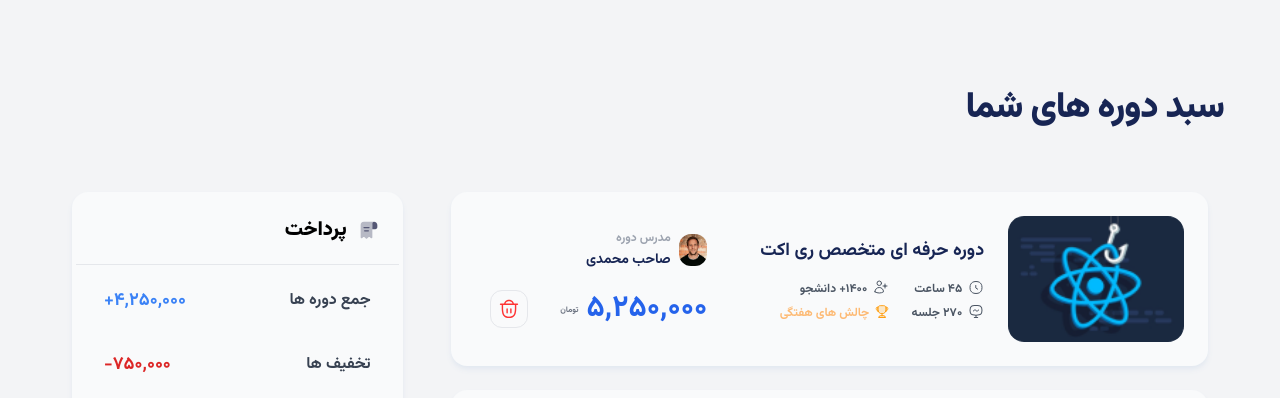
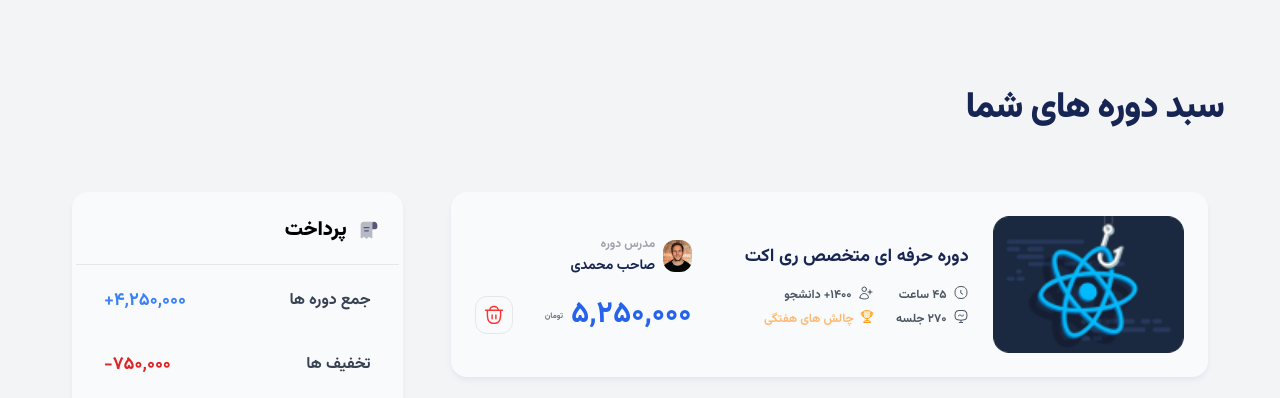
Before and after one commit to MohammadmehdiJamalpour/bt-tailwind-task, a website: page public/index.html in a window 1280 px wide. Shown: the top 398 px of the page. Drawn offline with nearby package versions, Linux system fonts and the light colour scheme.

Commit message:
final version

```diff
--- a/public/index.html
+++ b/public/index.html
@@ -38,7 +38,7 @@
             >
               <!-- course picture  -->
               <div
-                class="w-1/3 lg:min-w-28 xl:min-w-max rounded-2xl max-w-xs max-h-xs"
+                class="w-1/2 lg:min-w-28 xl:min-w-max rounded-2xl md:max-w-xs md:max-h-xs"
               >
                 <img
                   class="block w-full h-full rounded-2xl"
@@ -197,7 +197,7 @@
                 >
                   <!-- course teacher -->
                   <div
-                    class="hidden lg:flex items-center justify-center w-full  gap-x-2"
+                    class="hidden lg:flex items-center justify-center w-full gap-x-2"
                   >
                     <img
                       :src="course.teacherImg"
```
Also changed, not shown: public/build/output.css.
